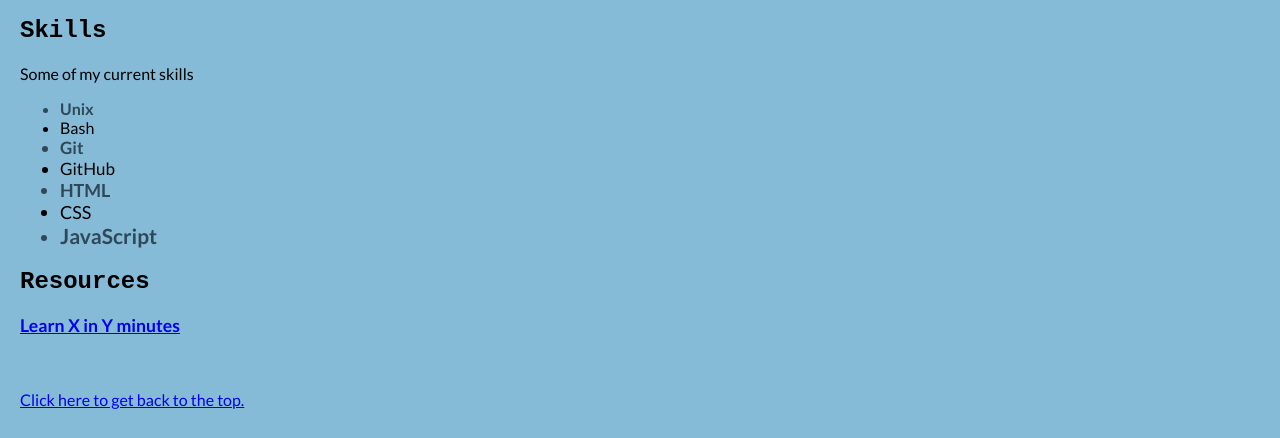
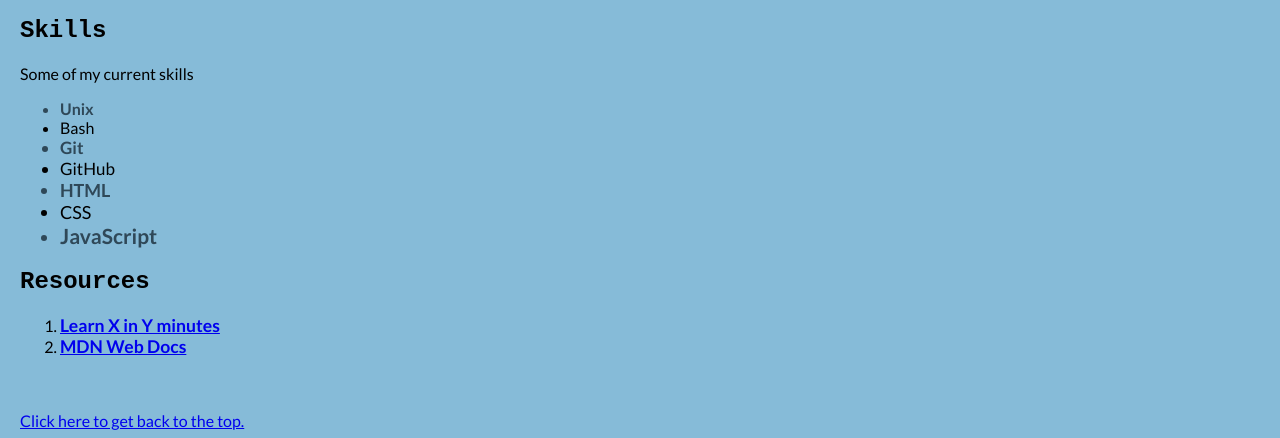
Before and after one commit to gustavofds/gustavofds.github.io, a plain HTML site: page index.html in a window 1280 px wide. Shown: the part 459-897 px from the top of the page. Before the commit the page ends 876 px from the top, so only its background shows below. Drawn offline with Linux system fonts and the light colour scheme.

Commit message:
Add new resource

```diff
--- a/index.html
+++ b/index.html
@@ -70,11 +70,14 @@
 
     <div id="resources-container">
       <h2>Resources</h2>
-      <p>
-        <a href="https://learnxinyminutes.com/" target="_blank"
-          ><strong>Learn X in Y minutes</strong></a
-        >
-      </p>
+      <ol>
+        <li>
+          <a href="https://learnxinyminutes.com/" target="_blank"
+            ><strong>Learn X in Y minutes</strong></a
+          >
+        </li>
+        <li><a href="https://developer.mozilla.org/" target="_blank"><strong>MDN Web Docs</strong></a></li>
+      </ol>
     </div>
     <br />
     <br />
```
